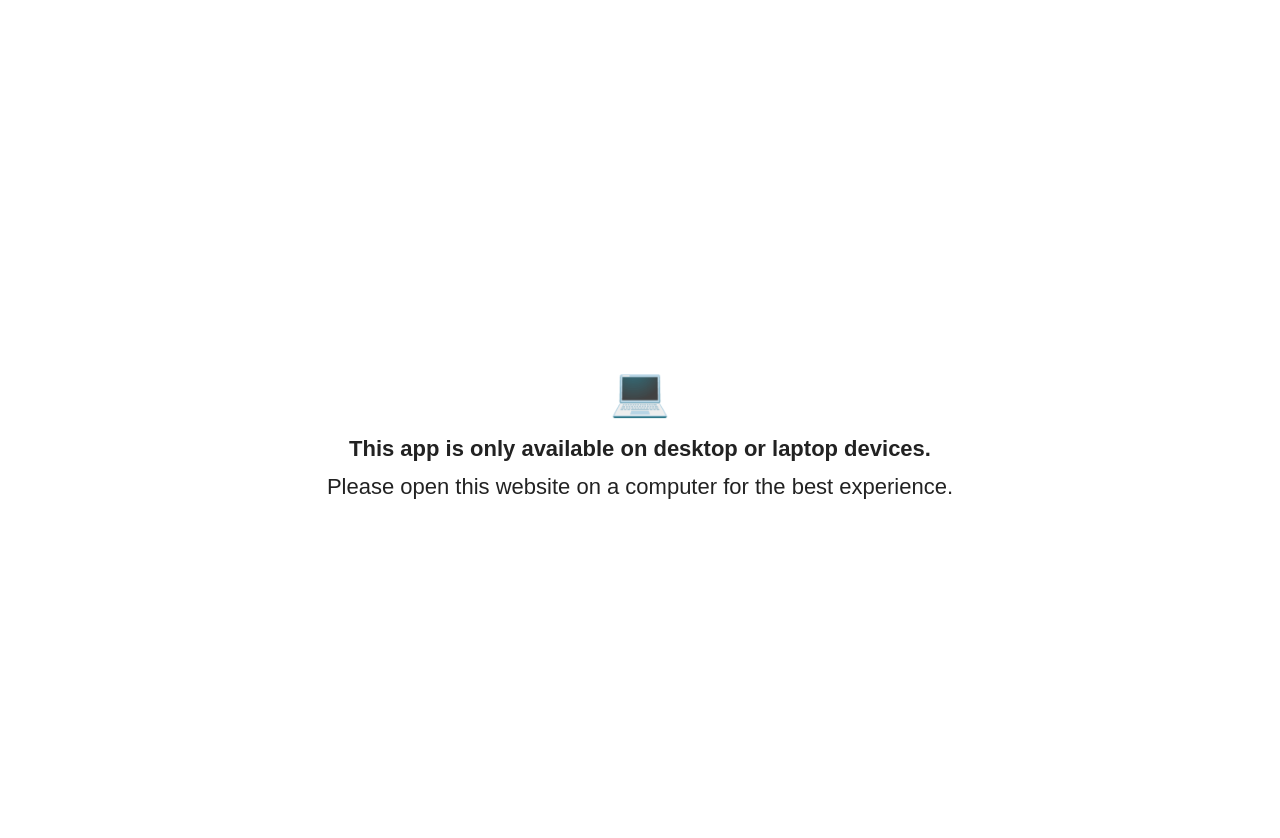
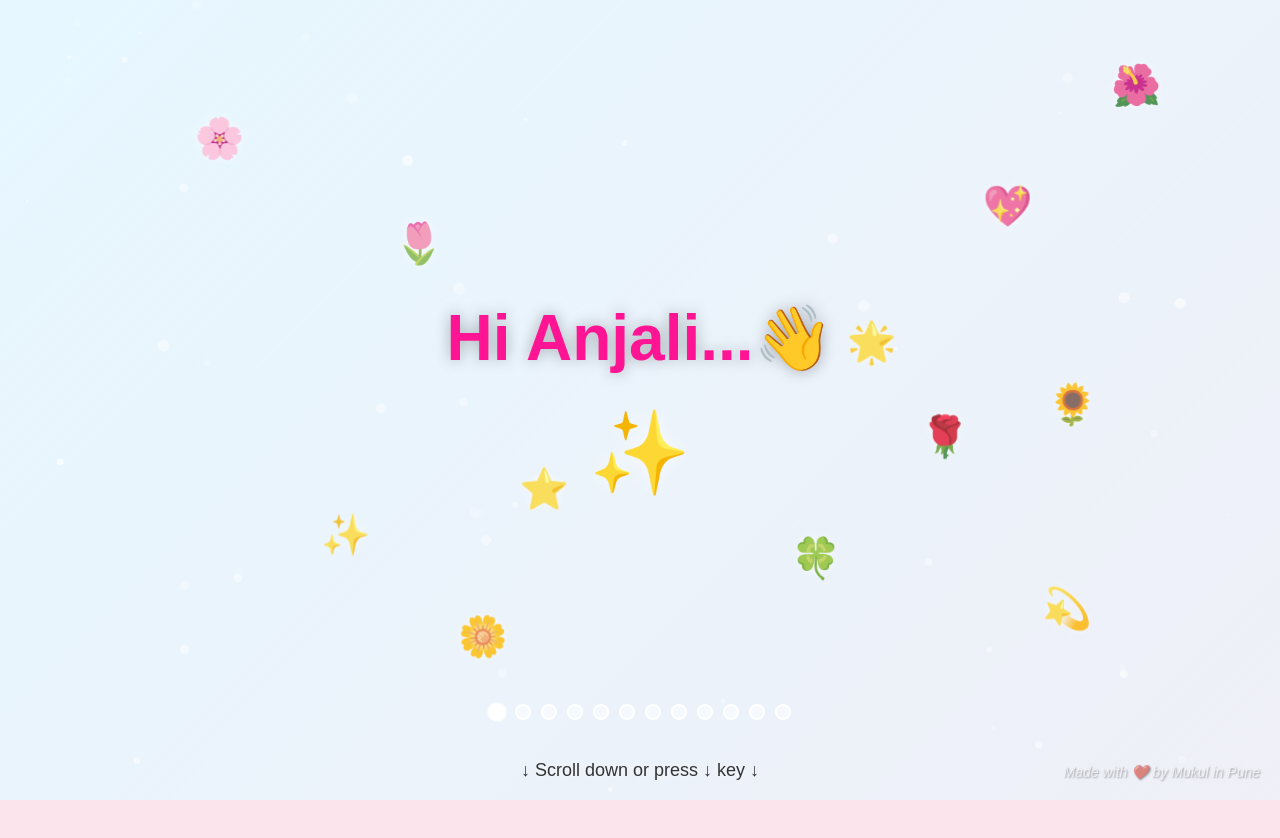
Before and after one commit to Kevin-DeBruyne/anjali-ji-ka-birthday, a React (Create React App) app: page / in a window 1280 px wide. Shown: the top 838 px of the page. After the commit the page ends 800 px from the top, so only its background shows below. Built offline with nearby package versions, Linux system fonts and the light colour scheme.

Commit message:
Remove mobile device check to allow app on all devices

```diff
--- a/src/App.js
+++ b/src/App.js
@@ -4,16 +4,6 @@ import "./App.css";
 import { motion, AnimatePresence } from "framer-motion";
 import FestiveStrips from "./components/FestiveStrips";
 import IntroSequence from "./components/IntroSequence";
-
-const isMobileDevice = () => {
-  if (typeof window !== 'undefined') {
-    const ua = navigator.userAgent;
-    const isMobileUA = /Android|webOS|iPhone|iPad|iPod|BlackBerry|IEMobile|Opera Mini/i.test(ua);
-    const isSmallScreen = window.innerWidth < 900;
-    return isMobileUA || isSmallScreen;
-  }
-  return false;
-};
 
 const BirthdayCard = () => {
   const [isOpen, setIsOpen] = useState(false);
@@ -29,17 +19,6 @@ const BirthdayCard = () => {
     }, 1000);
   };
 
-  if (!isMobileDevice()) {
-    return (
-      <div style={{
-        display: 'flex', flexDirection: 'column', alignItems: 'center', justifyContent: 'center', minHeight: '100vh', background: '#fff', color: '#222', fontSize: 22, padding: 32, textAlign: 'center'
-      }}>
-        <span role="img" aria-label="laptop" style={{ fontSize: 48, marginBottom: 16 }}>💻</span>
-        <b>This app is only available on desktop or laptop devices.</b>
-        <div style={{ marginTop: 12 }}>Please open this website on a computer for the best experience.</div>
-      </div>
-    );
-  }
   return (
     <div className="container">
       <AnimatePresence>
```
